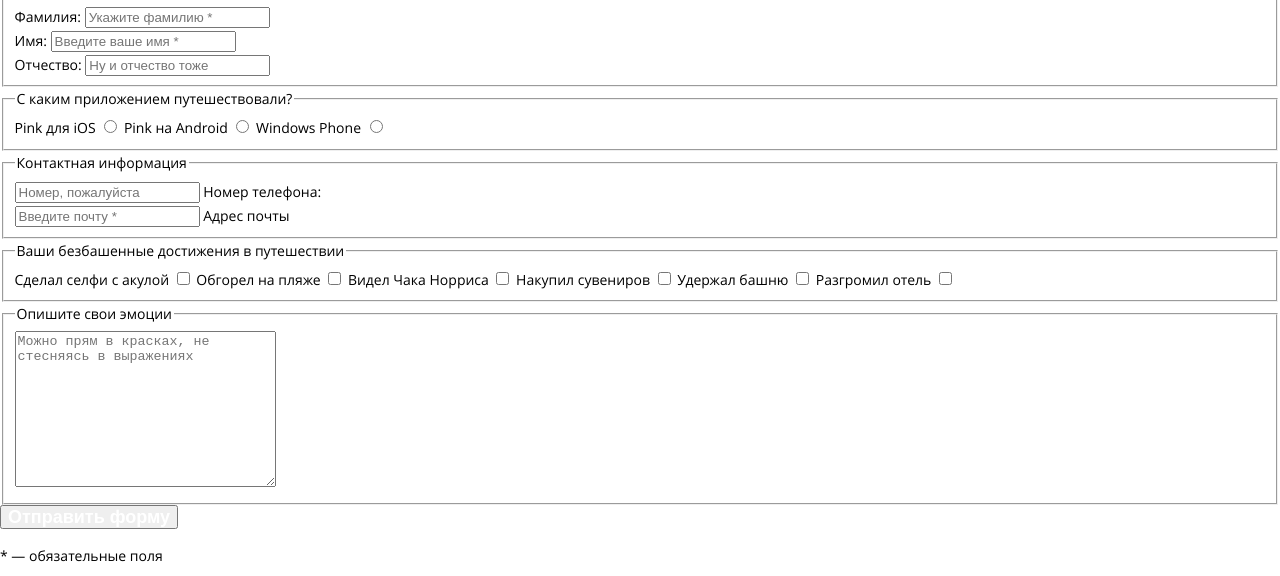
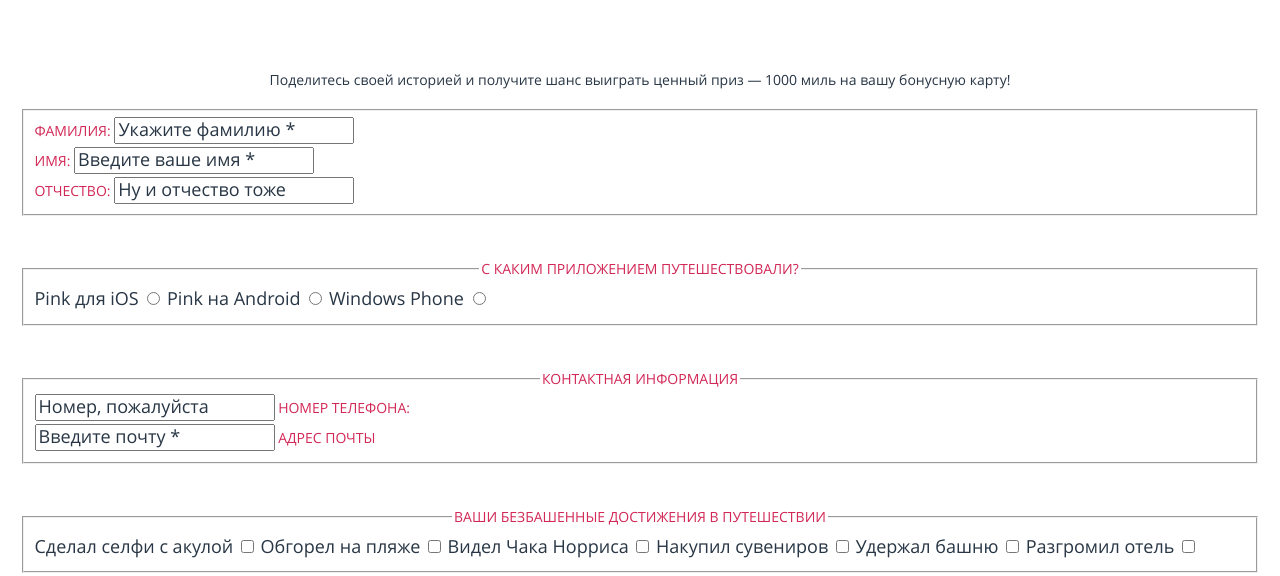
Before and after one commit to Goshak95/974579-pink-24, a website: page source/form.html in a window 1280 px wide. Shown: the part 274-850 px from the top of the page. Drawn offline with nearby package versions, Linux system fonts and the light colour scheme; files that its build step writes are made by us from their sources.

Commit message:
добавляет стили для текста, бэкграундов и отступы крупных сеточных блоков страницы конкурс

```diff
--- a/source/form.html
+++ b/source/form.html
@@ -3,6 +3,7 @@
   <head>
     <meta charset="utf-8">
     <link rel="stylesheet" href="css/style.css">
+    <meta name="viewport" content="width=device-width, initial-scale=1">
     <title>HTML Academy: Пинк. Конкурс</title>
   </head>
   <body class="page__body">
@@ -45,38 +46,40 @@
     </header>
     <main class="page-main">
       <section class="promo">
-        <h1>Конкурс на самое безбашенное путешествие с Пинк</h1>
+        <div class="promo__header">
+          <h1 class="title-main title-main--light">Конкурс на самое безбашенное путешествие с Пинк</h1>
+        </div>
       </section>
       <section class="form-container">
         <div class="form-container__wrapper">
-          <p class="text">
+          <p class="form-container__text">
             Поделитесь своей историей и получите шанс выиграть
             ценный приз — 1000 миль на вашу бонусную карту!
-            Пожалуйста, заполните форму ниже:
+            <span>Пожалуйста, заполните форму ниже:</span>
           </p>
           <form method="POST" action="https://echo.htmlacademy.ru/" class="form">
             <fieldset class="form__fieldset form__fieldset--no-border">
               <div class="form__field-wrapper">
-                <label for="surname">Фамилия:</label>
+                <label class="field__label" for="surname">Фамилия:</label>
                 <input type="text" class="form__input" name="surname" id="surname" placeholder="Укажите фамилию *">
               </div>
               <div class="form__field-wrapper">
-                <label for="name">Имя:</label>
+                <label class="field__label" for="name">Имя:</label>
                 <input type="text" class="form__input" name="name" id="name" placeholder="Введите ваше имя *">
               </div>
               <div class="form__field-wrapper">
-                <label for="patronymic">Отчество:</label>
+                <label class="field__label" for="patronymic">Отчество:</label>
                 <input type="text" class="form__input" name="patronymic" id="patronymic" placeholder="Ну и отчество тоже">
               </div>
             </fieldset>
 
             <fieldset class="form__fieldset">
               <legend class="form__legend">С каким приложением путешествовали?</legend>
-              <label for="ios">Pink для iOS</label>
+              <label class="field__label field__label--normal" for="ios">Pink для iOS</label>
               <input type="radio" class="form__radio form__radio--active" name="ios" id="ios">
-              <label for="android">Pink на Android</label>
+              <label class="field__label field__label--normal" for="android">Pink на Android</label>
               <input type="radio" class="form__radio" name="android" id="android">
-              <label for="windows">Windows Phone</label>
+              <label class="field__label field__label--normal" for="windows">Windows Phone</label>
               <input type="radio" class="form__radio" name="windows" id="windows">
             </fieldset>
 
@@ -84,28 +87,28 @@
               <legend class="form__legend">Контактная информация</legend>
               <div class="form__field-wrapper">
                 <input type="text" class="form__input" name="phone" id="phone" placeholder="Номер, пожалуйста">
-                <label for="phone">Номер телефона:</label>
+                <label class="field__label" for="phone">Номер телефона:</label>
               </div>
               <div class="form__field-wrapper">
                 <input type="text" class="form__input" name="email" id="email" placeholder="Введите почту *">
-                <label for="email">Адрес почты</label>
+                <label class="field__label" for="email">Адрес почты</label>
               </div>
             </fieldset>
 
             <fieldset class="form__fieldset">
               <legend class="form__legend">Ваши безбашенные
                 достижения в путешествии</legend>
-              <label for="selfie">Сделал селфи с акулой</label>
+              <label class="field__label field__label--normal" for="selfie">Сделал селфи с акулой</label>
               <input type="checkbox" class="form__checkbox form__checkbox--checked" name="selfie" id="selfie">
-              <label for="sunburn">Обгорел на пляже</label>
+              <label class="field__label field__label--normal" for="sunburn">Обгорел на пляже</label>
               <input type="checkbox" class="form__checkbox form__checkbox--checked" name="sunburn" id="sunburn">
-              <label for="norris">Видел Чака Норриса</label>
+              <label class="field__label field__label--normal" for="norris">Видел Чака Норриса</label>
               <input type="checkbox" class="form__checkbox" name="norris" id="norris">
-              <label for="souvenirs">Накупил сувениров</label>
+              <label class="field__label field__label--normal" for="souvenirs">Накупил сувениров</label>
               <input type="checkbox" class="form__checkbox" name="souvenirs" id="souvenirs">
-              <label for="tower">Удержал башню</label>
+              <label class="field__label field__label--normal" for="tower">Удержал башню</label>
               <input type="checkbox" class="form__checkbox form__checkbox--checked" name="tower" id="tower">
-              <label for="hotel">Разгромил отель</label>
+              <label class="field__label field__label--normal" for="hotel">Разгромил отель</label>
               <input type="checkbox" class="form__checkbox" name="hotel" id="hotel">
             </fieldset>
 
--- /dev/null
+++ b/source/less/components/form-container.less
@@ -0,0 +1,15 @@
+.form-container {
+  line-height: 30px;
+}
+
+.form-container__wrapper {
+  padding: 54px 20px 44px 20px;
+}
+
+.form-container__text {
+  text-align: center;
+
+  & span {
+    display: none;
+  }
+}
--- /dev/null
+++ b/source/less/components/form.less
@@ -0,0 +1,55 @@
+.form {
+
+}
+
+.form__fieldset {
+  margin-bottom: 44px;
+}
+
+.form__field-wrapper {
+
+}
+
+.field__label {
+  color: @pink;
+  text-transform: uppercase;
+
+  &--normal {
+    color: @gray-blue;
+    text-transform: none;
+    font-size: 18px;
+  }
+}
+
+.form__input {
+  font-size: 18px;
+
+  &::placeholder {
+    color: @gray-blue;
+    font-family: "Open Sans", "Arial", sans-serif;
+  }
+}
+
+.form__legend {
+  color: @pink;
+  text-transform: uppercase;
+  line-height: 18px;
+  text-align: center;
+}
+
+.form__textarea {
+  font-size: 18px;
+
+  &::placeholder {
+    color: @gray-blue;
+    font-family: "Open Sans", "Arial", sans-serif;
+  }
+}
+
+.form__warning {
+  text-transform: uppercase;
+
+  & span {
+    color: @pink;
+  }
+}
--- /dev/null
+++ b/source/less/components/modal.less
@@ -0,0 +1,8 @@
+.modal {
+  text-align: center;
+}
+
+.modal__title {
+  font-size: 18px;
+  font-weight: 700;
+}
--- a/source/less/components/page.less
+++ b/source/less/components/page.less
@@ -2,6 +2,7 @@
   font-family: "Open Sans", "Arial", sans-serif;
   font-size: 14px;
   line-height: 24px;
+  color: @gray-blue;
   box-sizing: border-box;
 }
 
--- a/source/less/components/promo.less
+++ b/source/less/components/promo.less
@@ -3,10 +3,15 @@
 }
 
 .promo__header {
-  height: 462px;
   padding: 29px 20px 38px 20px;
-  background: url("../../img/phone.png"), url("../../img/screen.jpg"), url("../../img/back-desktop.jpg");
-  background-position: bottom left, 40% 83%, center center;
-  background-size: auto, auto, cover;
+  background: url("../../img/back-desktop.jpg");
   background-repeat: no-repeat;
+
+  &--with-phone {
+    height: 462px;
+    background: url("../../img/phone.png"), url("../../img/screen.jpg"), url("../../img/back-desktop.jpg");
+    background-position: bottom left, 40% 83%, center center;
+    background-size: auto, auto, cover;
+    background-repeat: no-repeat;
+  }
 }
--- a/source/less/global/common.less
+++ b/source/less/global/common.less
@@ -21,6 +21,11 @@
   font-weight: 700;
   text-decoration: none;
   color: @white;
+
+  &--submit {
+    color: white;
+    background-color: @green;
+  }
 }
 
 .control-button {
--- a/source/less/global/valiables.less
+++ b/source/less/global/valiables.less
@@ -1,5 +1,7 @@
+// Цвета
 @black: #000;
 @white: #fff;
 @gray-blue: #283645;
 @dark-blue: #1D2631;
 @pink: #D22856;
+@green: #2AAB6D;
--- a/source/less/style.less
+++ b/source/less/style.less
@@ -18,3 +18,6 @@
 @import "./components/promo.less";
 @import "./components/reviews.less";
 @import "./components/socials.less";
+@import "./components/form-container.less";
+@import "./components/form.less";
+@import "./components/modal.less";
```
Also changed, not shown: source/index.html (+1 -1 lines).
